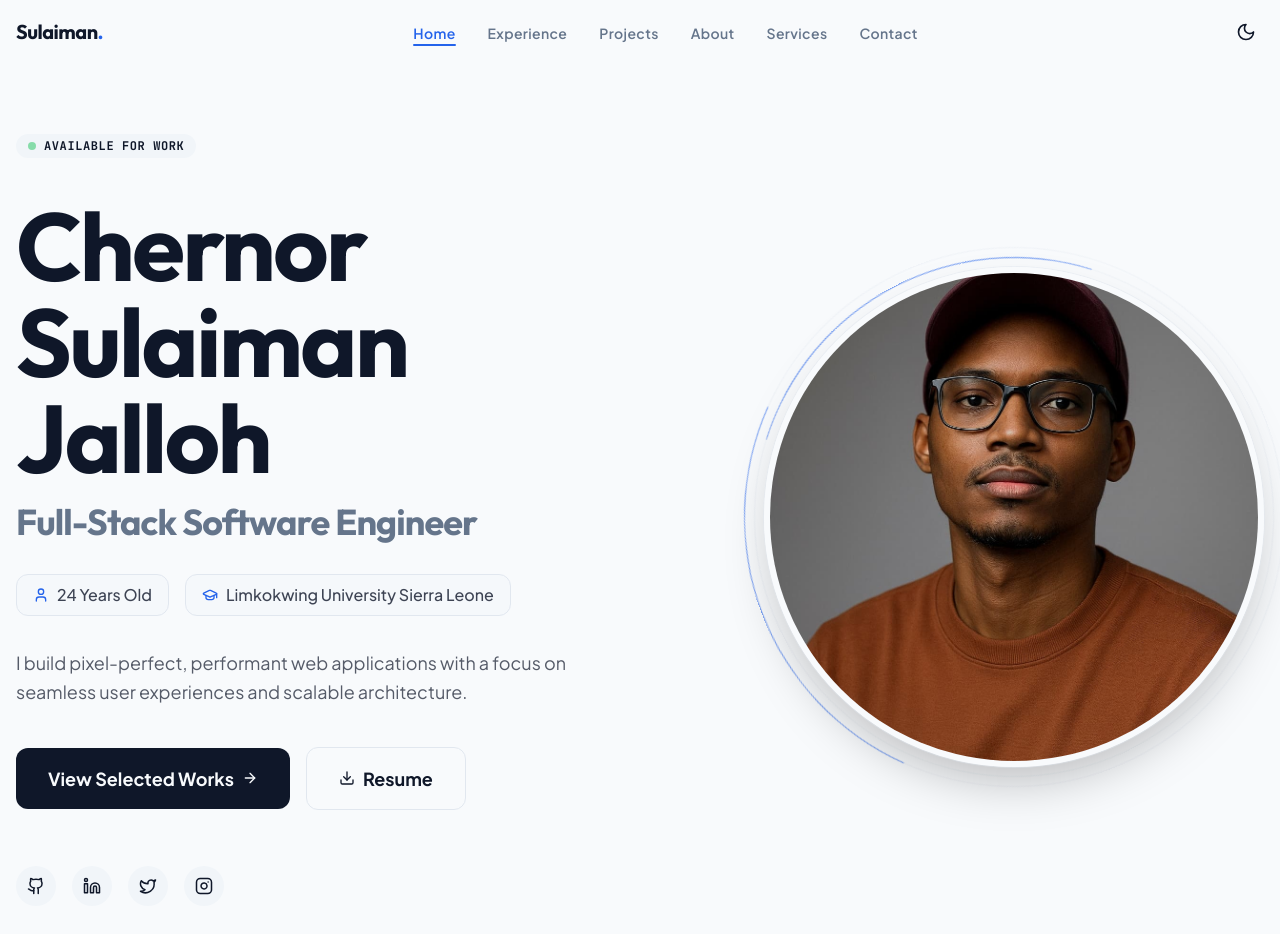
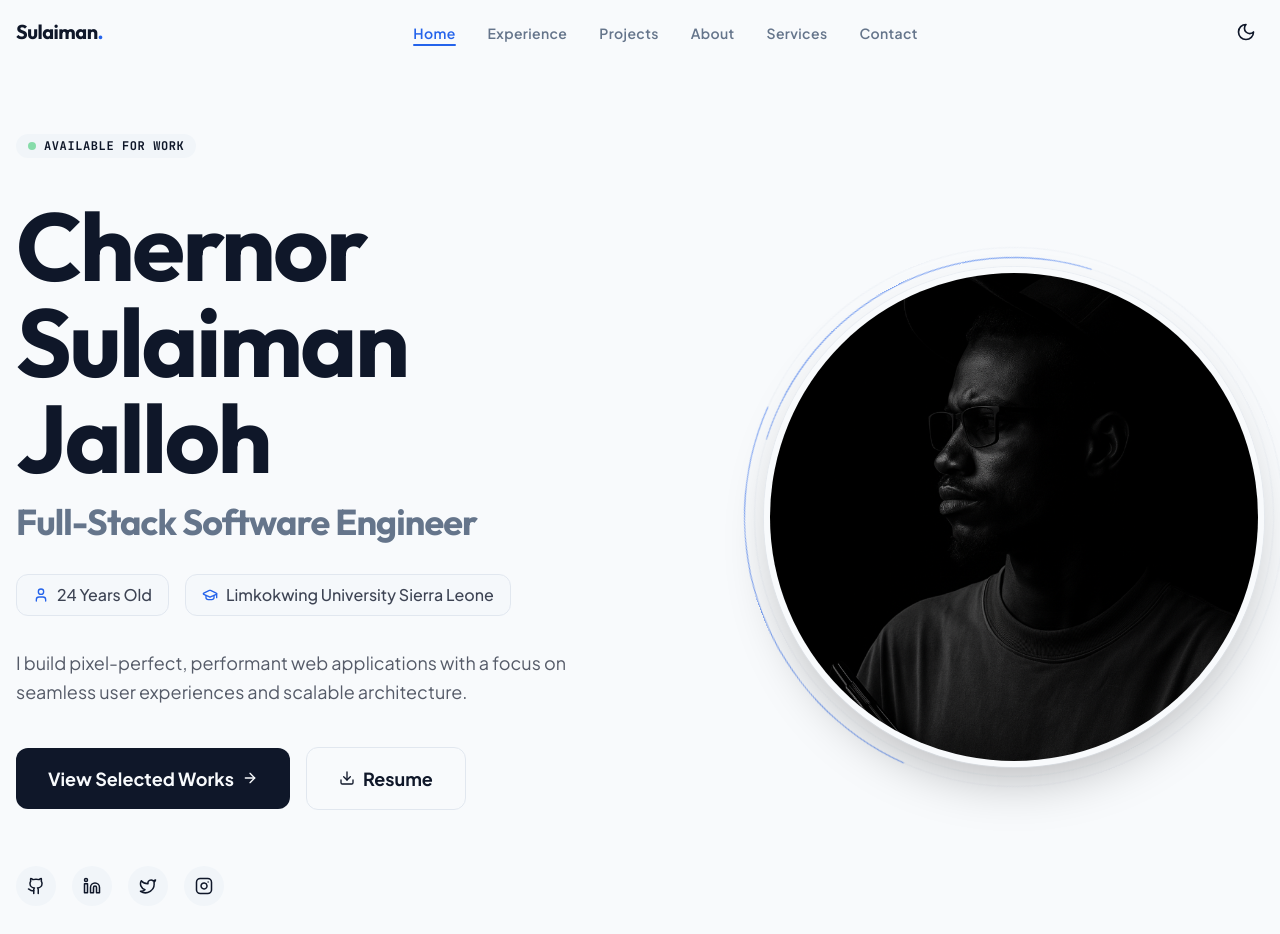
Before and after one commit to ChernorSulaima/portfolio, a React (Vite) app: page / in a window 1280 px wide. Shown: the top 934 px of the page. Built offline with nearby package versions, Linux system fonts and the light colour scheme.

Commit message:
Update profile picture

```diff
--- a/src/components/Hero.tsx
+++ b/src/components/Hero.tsx
@@ -128,7 +128,7 @@ const Hero: React.FC = () => {
               <div className="w-full h-full rounded-full border-[6px] border-background shadow-2xl overflow-hidden ring-1 ring-border/50 relative z-10 transition-transform duration-500 hover:scale-[1.02]">
                 {!imageError ? (
                   <img
-                    src="/images/Chernor_1MB_HighQuality.jpg"
+                    src="/images/1760520818253.png"
                     alt={bioInfo.name}
                     className={`w-full h-full object-cover transition-all duration-1000 ${imageLoaded ? 'opacity-100 scale-100' : 'opacity-0 scale-105'}`}
                     onError={() => setImageError(true)}
--- a/src/data/personalData.ts
+++ b/src/data/personalData.ts
@@ -259,7 +259,7 @@ export const bioInfo = {
   title: 'Software Engineer',
   description: 'Software Engineer building secure, high-performance web apps. Specialized in React, TypeScript, and modern digital experiences.',
   socialLinks,
-  profileImage: '/images/Chernor_1MB_HighQuality.jpg',
+  profileImage: '/images/1760520818253.png',
   projects: projects,
   experience: experience,
 };
```
Also changed, not shown: .claude/launch.json (added), public/images/1760520818253.png (added).
